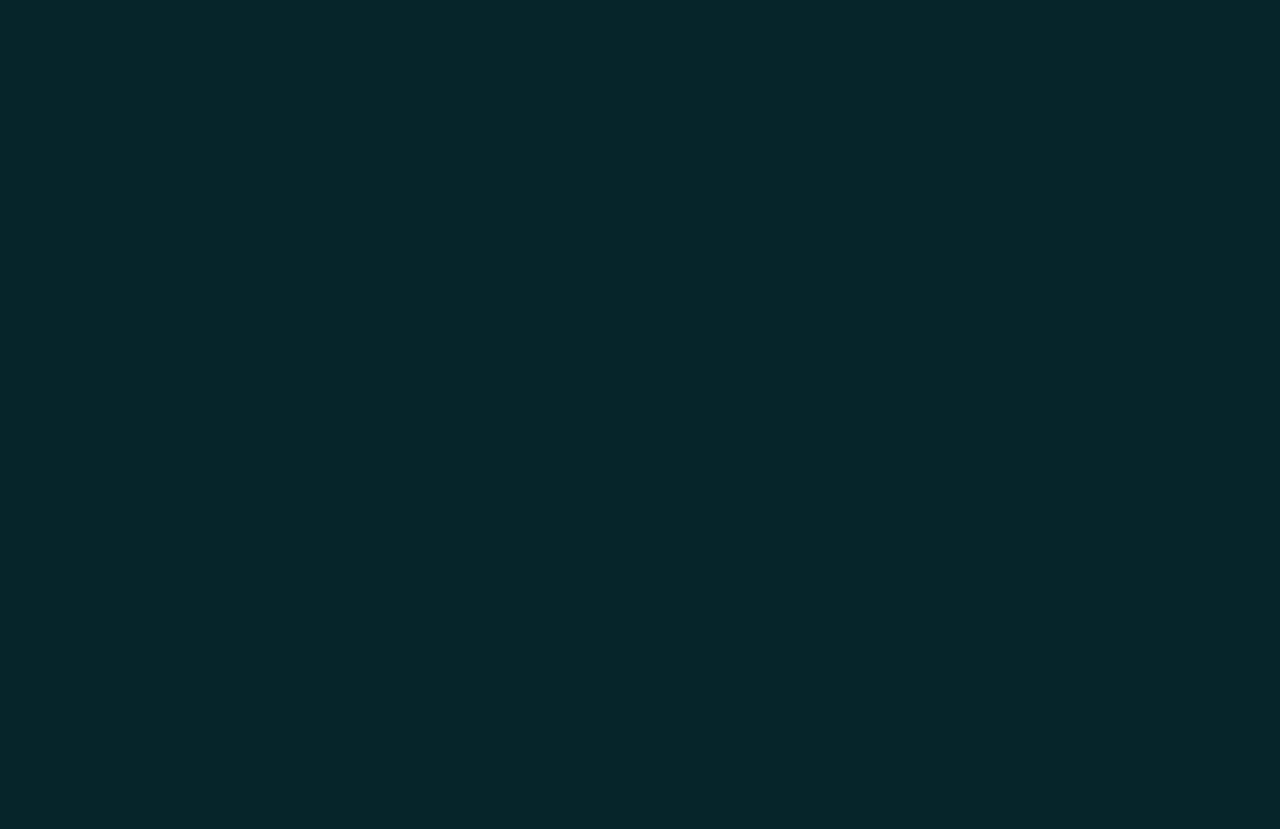
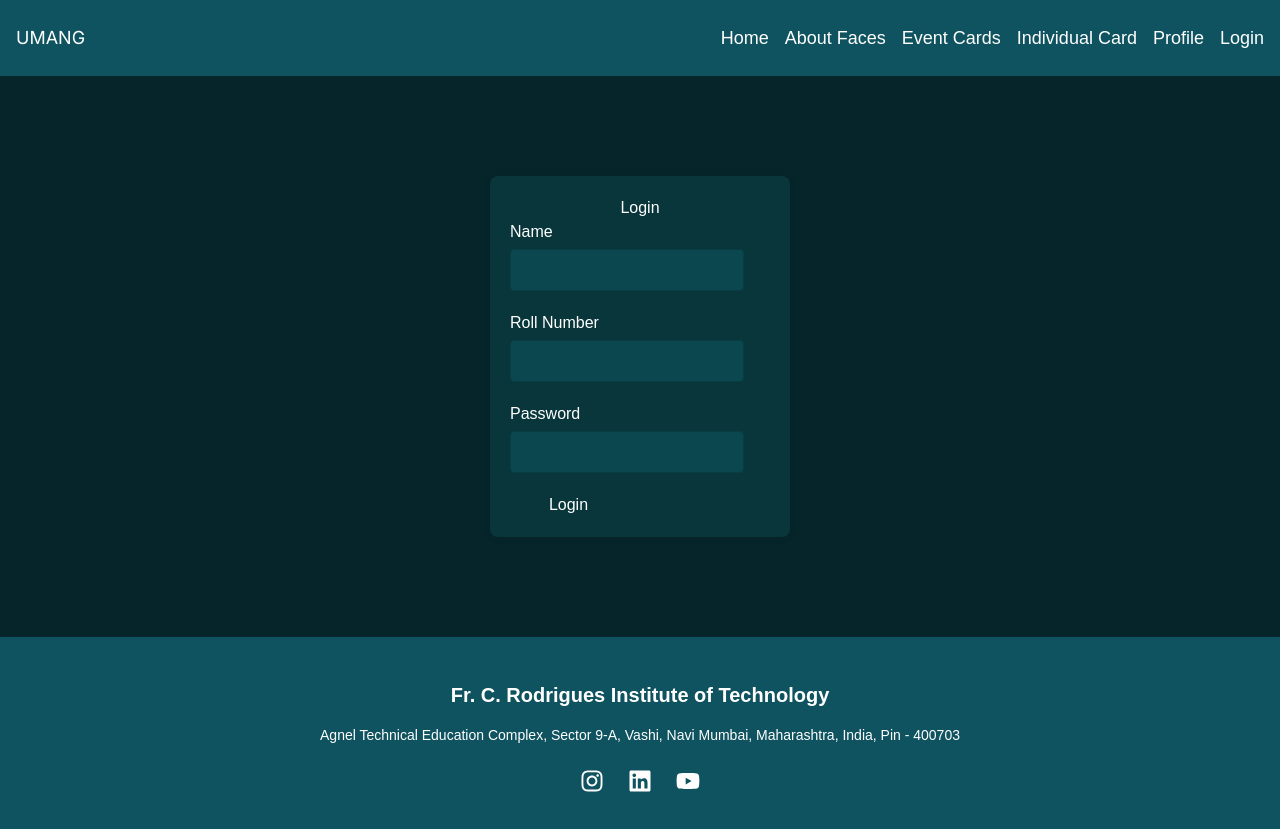
Before and after one commit to sojith29034/FACES2024-frontend, a React (Vite) app: page /login in a window 1280 px wide. Before the commit this address had no page. Before the commit the page ends 800 px from the top, so only its background shows below. Built offline with nearby package versions, Linux system fonts and the light colour scheme.

Commit message:
Made login and Updated navBar

```diff
--- a/src/App.jsx
+++ b/src/App.jsx
@@ -7,6 +7,7 @@ import AboutFaces from './pages/aboutFaces/AboutFaces';
 import EventCards from './pages/eventCards/EventCards';
 import IndividualCard from './pages/individualCard/IndividualCard';
 import Profile from './pages/profile/Profile';
+import Login from './pages/login/Login';
 
 
 function App() {
@@ -32,6 +33,7 @@ function App() {
         <Route path='/eventCards' element={<Mainframe element={<EventCards/>} />}/>
         <Route path='/individualCard' element={<Mainframe element={<IndividualCard />} />} />
         <Route path='/profile' element={<Mainframe element={<Profile/>} />}/>
+        <Route path='/login'  element={<Mainframe element={<Login/>} />}/>
       </Routes>
     </Router>
   )
--- a/src/components/Navbar.jsx
+++ b/src/components/Navbar.jsx
@@ -12,10 +12,9 @@ const Navbar = () => {
     <nav className="bg-[#0E535F]">
       <div className="container mx-auto flex justify-between items-center p-4">
 
-
         {/* Logo */}
         <div className="text-white text-lg font-inter font-normal">
-          UMANG {/* Replace "MyLogo" with your actual logo */}
+          <Link to="/" className="hover:text-[#c8ebeb]">UMANG</Link>
         </div>
 
         {/* Hamburger Menu Button (Hidden on Desktop) */}
@@ -55,6 +54,9 @@ const Navbar = () => {
           <Link to="/profile" className="text-white text-lg hover:bg-[#0E535F] py-2">
             Profile
           </Link>
+          <Link to="/login" className="text-white text-lg hover:bg-[#0E535F] py-2">
+            Login
+          </Link>
         </div>
       </div>
 
@@ -76,6 +78,9 @@ const Navbar = () => {
           <Link to="/profile" onClick={toggleMenu} className="block text-white px-2 py-2 text-lg hover:bg-[#0E535F] border-b-2">
             Profile
           </Link>
+          <Link to="/login" onClick={toggleMenu} className="block text-white px-2 py-2 text-lg hover:bg-[#0E535F] border-b-2">
+            Login
+          </Link>
         </div>
       </div>
     </nav>
--- a/src/pages/landingPage/HighLight.css
+++ b/src/pages/landingPage/HighLight.css
@@ -32,6 +32,7 @@ h2 {
   background-position: center;
   background-repeat: no-repeat;
   cursor: pointer; /* Add cursor pointer for interactive feel */
+
 }
 
 .small-box {
--- a/src/pages/landingPage/HighLights.jsx
+++ b/src/pages/landingPage/HighLights.jsx
@@ -41,7 +41,7 @@ const HighLights = () => {
         <div key={index} className='flex-row overflow-hidden'>
           <h2>{eventCategory.category === 'sports' ? "SPORTS" : "CULTURAL"}</h2>
           <div
-            className="card-container flex"
+            className="card-container  flex"
 
             ref={eventCategory.category === 'sports' ? sportsContainerRef : culturalContainerRef}
           >
@@ -51,7 +51,7 @@ const HighLights = () => {
                 key={idx}
                 onClick={() => handleCardClick(item.title)}
               >
-                <div className="small-box">
+                <div className="small-box ">
                   <div className="card-body">
                     <h3>{item.title}</h3>
                     <p><FontAwesomeIcon icon={faClock} /> {item.time}</p>
--- /dev/null
+++ b/src/pages/login/Login.jsx
@@ -0,0 +1,54 @@
+import React, { useState } from 'react';
+import './login.css';
+
+function Login() {
+  const [name, setName] = useState('');
+  const [rollNumber, setRollNumber] = useState('');
+  const [password, setPassword] = useState('');
+
+  const handleSubmit = (e) => {
+    e.preventDefault();
+    console.log('Name:', name);
+    console.log('Roll Number:', rollNumber);
+    console.log('Password:', password);
+    // Handle form submission logic here
+  };
+
+  return (
+    <div className="login-container">
+      <h2>Login</h2>
+      <form onSubmit={handleSubmit}>
+        <div className="form-group">
+          <label>Name</label>
+          <input
+            type="text"
+            value={name}
+            onChange={(e) => setName(e.target.value)}
+            required
+          />
+        </div>
+        <div className="form-group">
+          <label>Roll Number</label>
+          <input
+            type="text"
+            value={rollNumber}
+            onChange={(e) => setRollNumber(e.target.value)}
+            required
+          />
+        </div>
+        <div className="form-group">
+          <label>Password</label>
+          <input
+            type="password"
+            value={password}
+            onChange={(e) => setPassword(e.target.value)}
+            required
+          />
+        </div>
+        <button type="submit">Login</button>
+      </form>
+    </div>
+  );
+}
+
+export default Login;
--- /dev/null
+++ b/src/pages/login/login.css
@@ -0,0 +1,63 @@
+body {
+    background-color: #06252A;
+    margin: 0;
+    font-family: Arial, sans-serif;
+  }
+
+  .login-container {
+    width: 300px;
+    margin: 100px auto;
+    padding: 20px;
+    background-color: #08363B;
+    border-radius: 8px;
+    box-shadow: 0px 0px 10px rgba(0, 0, 0, 0.1);
+    color: #FFFFFF;
+  }
+
+  h2 {
+    text-align: center;
+    margin-bottom: 20px;
+    color: #FFFFFF;
+  }
+
+  .form-group {
+    margin-bottom: 20px;
+  }
+
+  .form-group label {
+    display: block;
+    margin-bottom: 5px;
+    color: #FFFFFF;
+  }
+
+  .form-group input {
+    width: 90%;
+    padding: 8px;
+    border: 1px solid #093D44;
+    border-radius: 4px;
+    background-color: #0A474E;
+    color: #FFFFFF;
+  }
+
+  .form-group input:focus {
+    outline: none;
+    border-color: #0B5058;
+  }
+
+  button {
+    width: 45%;
+    padding: 10px;
+    background-color: #0C5A62;
+    border: none;
+    border-radius: 4px;
+    color: #FFFFFF;
+    cursor: pointer;
+    font-size: 16px;
+    margin: 20px 80px;
+    display: flex;
+    place-content: center;
+  }
+
+  button:hover {
+    background-color: #0D636C;
+  }
```
